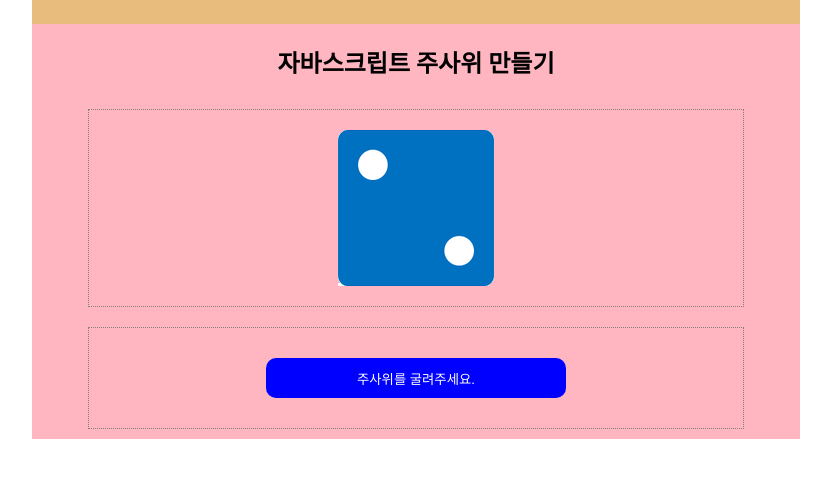
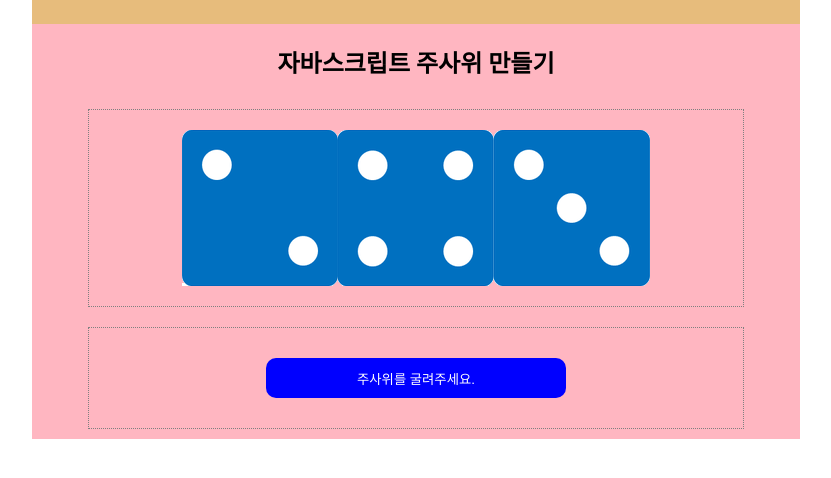
Before and after one commit to AwesomeJuneKim/k6_fe, a plain HTML site: page 04/04.html in a window 1280 px wide. Both pictures are taken after a click on the button "주사위를 굴려주세요.". Shown: the part 76-554 px from the top of the page, without its empty margins (224-1055 px from the left). Drawn offline with Linux system fonts and the light colour scheme.

Commit message:
주사위 3개 랜덤

```diff
--- a/04/04.html
+++ b/04/04.html
@@ -19,7 +19,10 @@
         </header>
         <section>
             <h1>자바스크립트 주사위 만들기</h1>
-            <div><img src="./img/1.png" id="img"></div>
+            <div>
+                <img src="./img/1.png" id="img1">
+                <img src="./img/2.png" id="img2">
+                <img src="./img/3.png" id="img3"></div>
             <div id="btArea" class="btGroup">
                 <button id="bt1">주사위를 굴려주세요.</button>
                 <!-- 버튼에 이벤트 달기 -->
--- a/04/04.js
+++ b/04/04.js
@@ -20,12 +20,14 @@ document.addEventListener("DOMContentLoaded",()=>{
 
 });
 const handleClick=()=>{
+    for(let i=1;i<=3;i++){
     const n= Math.floor(Math.random()*6)+1;
     //2+버튼을 누를때 마다 생기는 랜덤수를 생성하는 함수를 적는곳
-    const img=document.querySelector("#img");
+    const img=document.querySelector(`#img${i}`);
     //2+ 선택자를 찾아서 대상지정
     img.setAttribute("src",`./img/${n}.png`);
     //2+위의 대상에서 바꿀 속성을 적어준다.
     console.log("Click",n);
     //1+버튼을 누르면 n이 만들어 진다.
 }
+};
```
